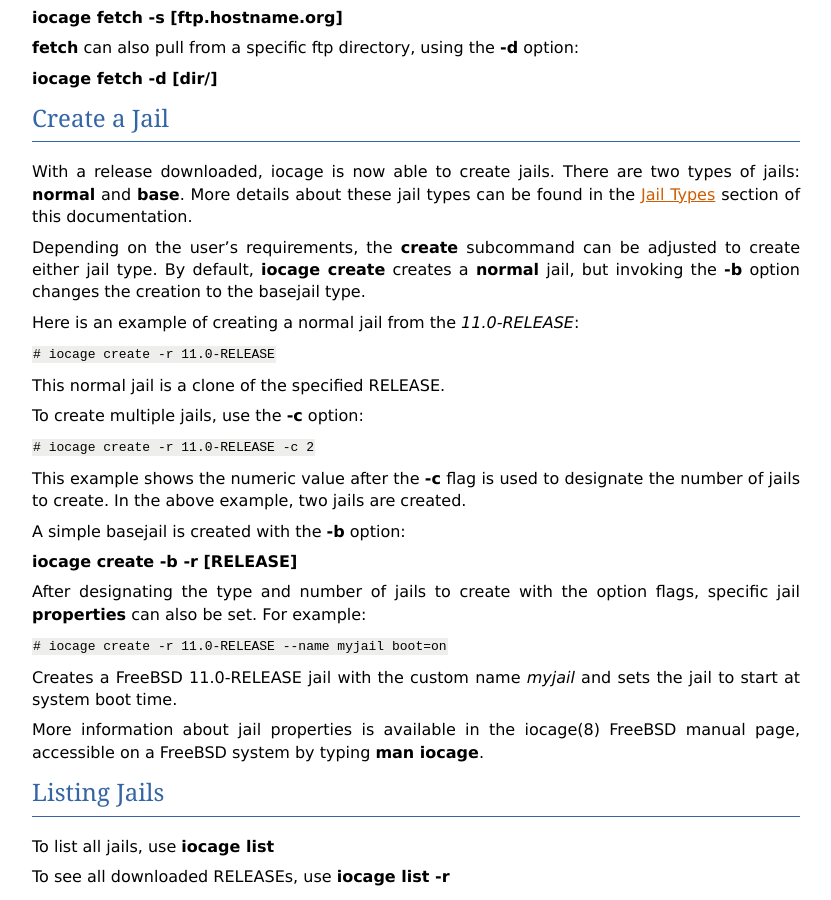
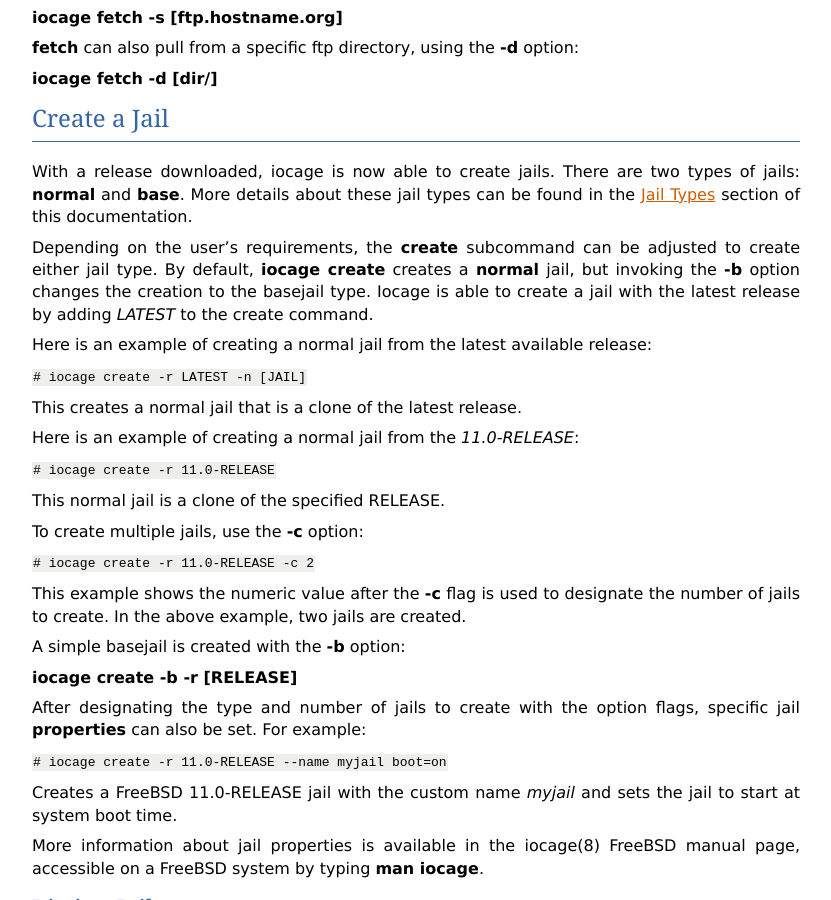
Before and after one commit to iocage/iocage, a Sphinx documentation site: the page built from doc/source/basic-use.rst, in a window 1280 px wide and 900 px high, scrolled down 1705 px. Shown: the whole window, without its empty margins (48-879 px from the left). Built offline with Sphinx 7.4.7, drawn with Linux system fonts in a browser that asks for light colours.

Commit message:
Updated docs about using '..-r LATEST' for 'iocage create'.

```diff
--- a/doc/source/basic-use.rst
+++ b/doc/source/basic-use.rst
@@ -129,7 +129,16 @@
 Depending on the user's requirements, the :command:`create` subcommand
 can be adjusted to create either jail type. By default,
 :command:`iocage create` creates a **normal** jail, but invoking the
-**-b** option changes the creation to the basejail type.
+**-b** option changes the creation to the basejail type. Iocage is able
+to create a jail with the latest release by adding *LATEST* to
+the create command.
+
+Here is an example of creating a normal jail from the latest available
+release:
+
+:samp:`# iocage create -r LATEST -n [JAIL]`
+
+This creates a normal jail that is a clone of the latest release.
 
 Here is an example of creating a normal jail from the *11.0-RELEASE*:
 
```
Also changed, not shown: 7 other files.
